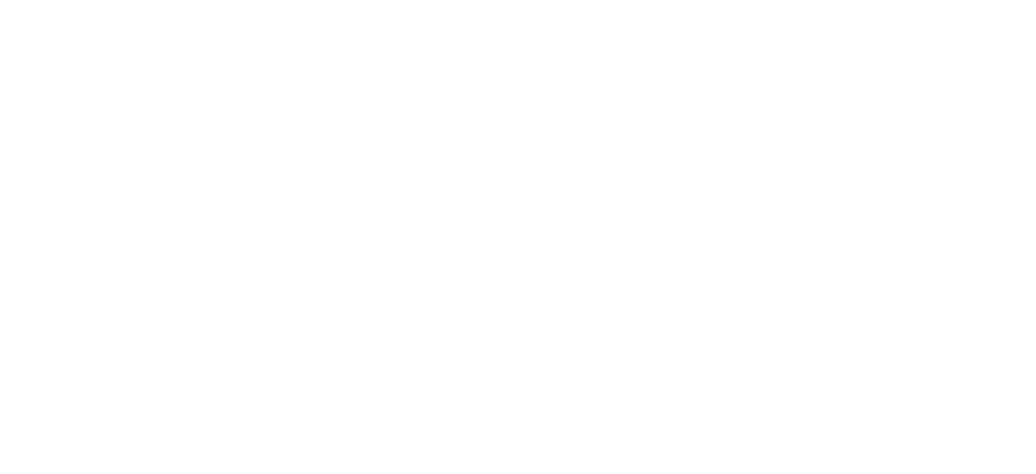
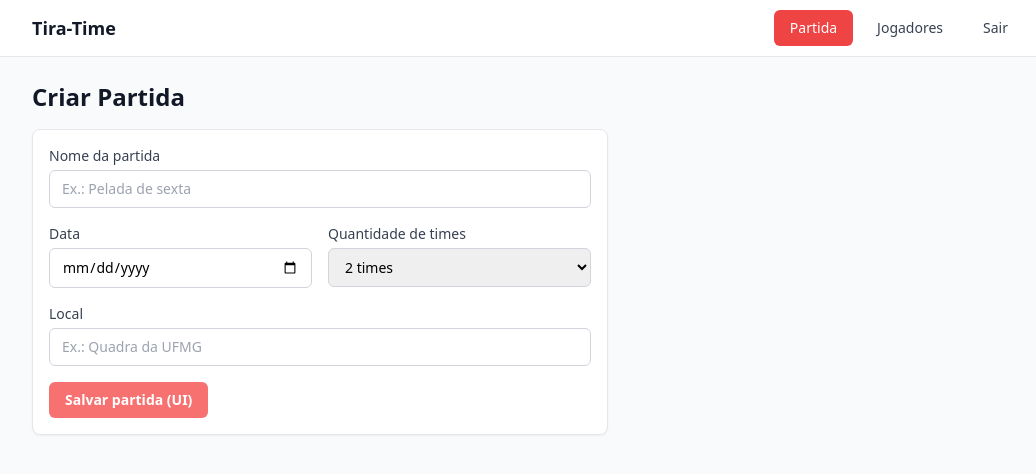
Before and after one commit to marciabigao/tira-time, a React (Vite) app in the folder client/: page /match in a window 1280 px wide. Before the commit this address had no page. Shown: the top 474 px of the page, without its empty margins (112-1148 px from the left). Built offline with nearby package versions, Linux system fonts and the light colour scheme.

Commit message:
feat: criacao layout principal, navbar e conexao de rotas

```diff
--- a/client/src/App.jsx
+++ b/client/src/App.jsx
@@ -1,10 +1,19 @@
 import { Routes, Route } from "react-router-dom";
 import Home from "./pages/Home.jsx";
+import MatchPage from "./pages/MatchPage.jsx";
+import PlayersPage from "./pages/PlayersPage.jsx";
 
 function App() {
   return (
     <Routes>
+      {/* Tela inicial (logo + botão) */}
       <Route path="/" element={<Home />} />
+
+      {/* Tela de partida (com navbar) */}
+      <Route path="/match" element={<MatchPage />} />
+
+      {/* Tela de jogadores (com navbar) */}
+      <Route path="/players" element={<PlayersPage />} />
     </Routes>
   );
 }
--- /dev/null
+++ b/client/src/components/Navbar.jsx
@@ -0,0 +1,52 @@
+import { NavLink, useNavigate } from "react-router-dom";
+
+function Navbar() {
+  const navigate = useNavigate();
+
+  const linkBaseClasses =
+    "px-4 py-2 rounded-md text-sm font-medium transition-colors";
+  const activeClasses = "bg-red-500 text-white";
+  const inactiveClasses = "text-gray-700 hover:bg-gray-100";
+
+  return (
+    <nav className="w-full border-b border-gray-200 bg-white">
+      <div className="max-w-5xl mx-auto px-4 flex items-center justify-between h-14">
+        <span className="font-bold text-lg text-gray-900">Tira-Time</span>
+
+        <div className="flex items-center gap-2">
+          <NavLink
+            to="/match"
+            className={({ isActive }) =>
+              `${linkBaseClasses} ${
+                isActive ? activeClasses : inactiveClasses
+              }`
+            }
+          >
+            Partida
+          </NavLink>
+
+          <NavLink
+            to="/players"
+            className={({ isActive }) =>
+              `${linkBaseClasses} ${
+                isActive ? activeClasses : inactiveClasses
+              }`
+            }
+          >
+            Jogadores
+          </NavLink>
+
+          <button
+            type="button"
+            onClick={() => navigate("/")}
+            className={`${linkBaseClasses} ${inactiveClasses}`}
+          >
+            Sair
+          </button>
+        </div>
+      </div>
+    </nav>
+  );
+}
+
+export default Navbar;
--- /dev/null
+++ b/client/src/layouts/MainLayout.jsx
@@ -0,0 +1,14 @@
+import Navbar from "../components/Navbar.jsx";
+
+function MainLayout({ children }) {
+  return (
+    <div className="min-h-screen bg-gray-50 flex flex-col">
+      <Navbar />
+      <main className="flex-1">
+        <div className="max-w-5xl mx-auto px-4 py-6">{children}</div>
+      </main>
+    </div>
+  );
+}
+
+export default MainLayout;
--- a/client/src/pages/Home.jsx
+++ b/client/src/pages/Home.jsx
@@ -1,7 +1,10 @@
+import { useNavigate } from "react-router-dom";
+
 function Home() {
+    const navigate = useNavigate();
+
     const handleStart = () => {
-      // Depois vamos trocar por navegação (ex: para /players ou /match/new)
-      console.log("Começar clicado");
+        navigate("/match");
     };
 
     return (
--- /dev/null
+++ b/client/src/pages/MatchPage.jsx
@@ -0,0 +1,86 @@
+import MainLayout from "../layouts/MainLayout.jsx";
+
+function MatchPage() {
+  return (
+    <MainLayout>
+      <h1 className="text-2xl font-bold text-gray-900 mb-4">Criar Partida</h1>
+
+      <div className="bg-white rounded-lg shadow-sm border border-gray-200 p-4 max-w-xl">
+        <form className="space-y-4">
+          <div>
+            <label
+              htmlFor="matchName"
+              className="block text-sm font-medium text-gray-700 mb-1"
+            >
+              Nome da partida
+            </label>
+            <input
+              id="matchName"
+              type="text"
+              placeholder="Ex.: Pelada de sexta"
+              className="w-full rounded-md border border-gray-300 px-3 py-2 text-sm focus:outline-none focus:ring-2 focus:ring-red-400 focus:border-red-400"
+            />
+          </div>
+
+          <div className="grid grid-cols-1 sm:grid-cols-2 gap-4">
+            <div>
+              <label
+                htmlFor="matchDate"
+                className="block text-sm font-medium text-gray-700 mb-1"
+              >
+                Data
+              </label>
+              <input
+                id="matchDate"
+                type="date"
+                className="w-full rounded-md border border-gray-300 px-3 py-2 text-sm focus:outline-none focus:ring-2 focus:ring-red-400 focus:border-red-400"
+              />
+            </div>
+
+            <div>
+              <label
+                htmlFor="teamsCount"
+                className="block text-sm font-medium text-gray-700 mb-1"
+              >
+                Quantidade de times
+              </label>
+              <select
+                id="teamsCount"
+                className="w-full rounded-md border border-gray-300 px-3 py-2 text-sm focus:outline-none focus:ring-2 focus:ring-red-400 focus:border-red-400"
+                defaultValue="2"
+              >
+                <option value="2">2 times</option>
+                <option value="3">3 times</option>
+                <option value="4">4 times</option>
+              </select>
+            </div>
+          </div>
+
+          <div>
+            <label
+              htmlFor="location"
+              className="block text-sm font-medium text-gray-700 mb-1"
+            >
+              Local
+            </label>
+            <input
+              id="location"
+              type="text"
+              placeholder="Ex.: Quadra da UFMG"
+              className="w-full rounded-md border border-gray-300 px-3 py-2 text-sm focus:outline-none focus:ring-2 focus:ring-red-400 focus:border-red-400"
+            />
+          </div>
+
+          <button
+            type="button"
+            className="mt-2 inline-flex items-center justify-center rounded-md bg-red-400 hover:bg-red-500 text-white text-sm font-semibold px-4 py-2 transition-colors"
+          >
+            Salvar partida (UI)
+          </button>
+        </form>
+      </div>
+    </MainLayout>
+  );
+}
+
+export default MatchPage;
--- /dev/null
+++ b/client/src/pages/PlayersPage.jsx
@@ -0,0 +1,14 @@
+import MainLayout from "../layouts/MainLayout.jsx";
+
+function PlayersPage() {
+  return (
+    <MainLayout>
+      <h1 className="text-2xl font-bold text-gray-900 mb-4">Jogadores</h1>
+      <p className="text-gray-700 text-sm">
+        Aqui teremos a listagem e o cadastro de jogadores. (Em construção)
+      </p>
+    </MainLayout>
+  );
+}
+
+export default PlayersPage;
```
